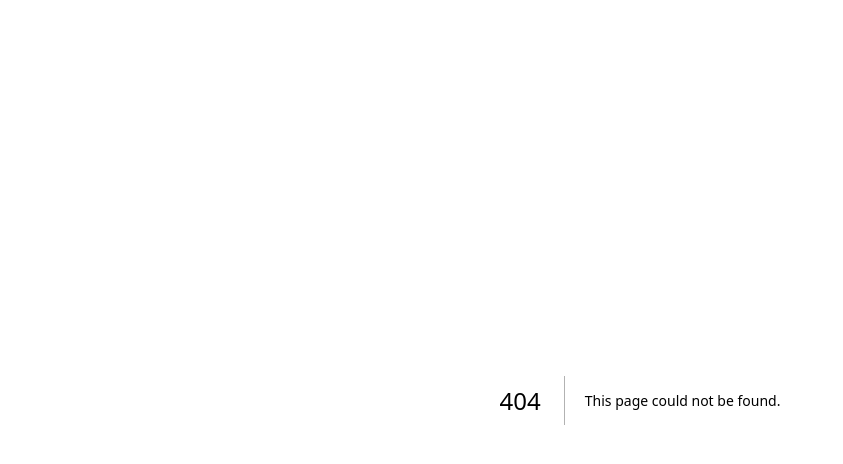
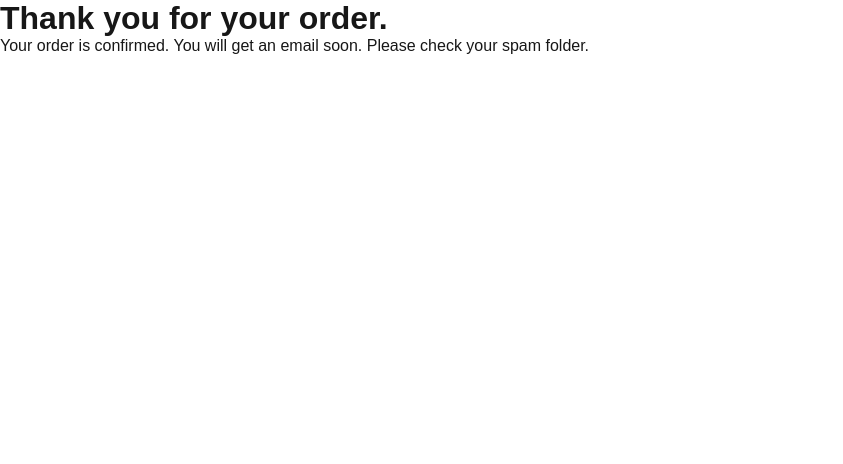
Before and after one commit to chenfran/nextjs-ecommerce-store, a Next.js app: page /thank-you in a window 1280 px wide. Before the commit this address had no page. Shown: the top 464 px of the page, without its empty margins (0-843 px from the left). Built offline with nearby package versions, Linux system fonts and the light colour scheme.

Commit message:
Add thank you page

```diff
--- /dev/null
+++ b/app/thank-you/page.js
@@ -0,0 +1,15 @@
+export const metadata = {
+  title: 'Thank you for your order',
+};
+
+export default function ThankYou() {
+  return (
+    <div>
+      <h1>Thank you for your order.</h1>
+      <div>
+        Your order is confirmed. You will get an email soon. Please check your
+        spam folder.
+      </div>
+    </div>
+  );
+}
```
